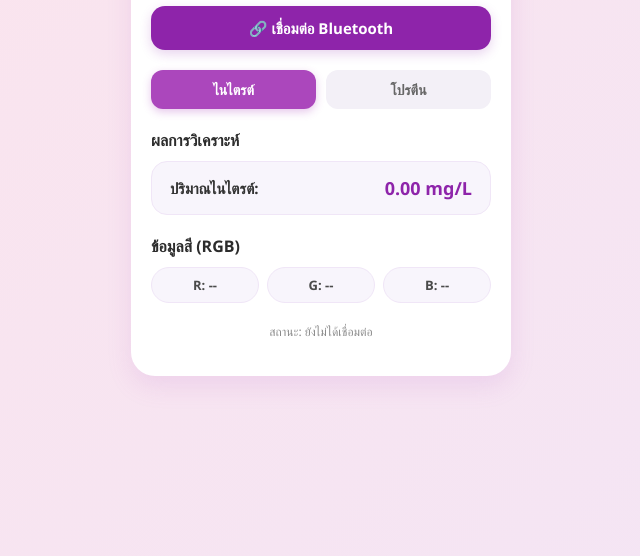
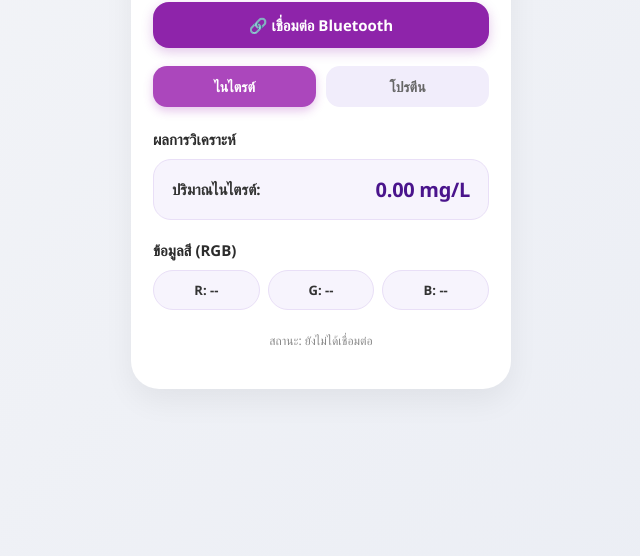
Before and after one commit to NatthakornNae55/Nitritebluetooth, a plain HTML site: page index.html in a window 1280 px wide. Shown: the part 244-800 px from the top of the page, without its empty margins (319-959 px from the left). Drawn offline with Linux system fonts and the light colour scheme.

Commit message:
Update index.html

```diff
--- a/index.html
+++ b/index.html
@@ -10,8 +10,9 @@
             font-family: 'Kanit', 'Segoe UI', Tahoma, sans-serif;
         }
 
+        /* ปรับพื้นหลังให้เป็นสีนวลตา สบายสายตา */
         body {
-            background: linear-gradient(135deg, #fce4ec 0%, #f3e5f5 100%);
+            background: linear-gradient(135deg, #f4f5f8 0%, #eaedf4 100%);
             min-height: 100vh;
             margin: 0;
             padding: 20px 15px;
@@ -22,42 +23,44 @@
 
         .card {
             background: #ffffff;
-            padding: 24px 20px;
-            border-radius: 24px;
+            padding: 28px 22px;
+            border-radius: 28px;
             width: 100%;
             max-width: 380px;
-            box-shadow: 0 10px 25px rgba(186, 104, 200, 0.15);
+            box-shadow: 0 12px 30px rgba(0, 0, 0, 0.06);
             text-align: left;
         }
 
-        /* หัวข้อหลักเปลี่ยนเป็น UrinaDX */
         .app-header {
             display: flex;
             align-items: center;
             justify-content: space-between;
-            margin-bottom: 16px;
+            margin-bottom: 20px;
         }
 
         h2.title {
             font-size: 22px;
             font-weight: 700;
-            color: #2c2c2c;
+            color: #1a1a1a;
             margin: 0;
+            display: flex;
+            align-items: center;
+            gap: 8px;
         }
 
         .btn-connect {
             background-color: #8e24aa;
             color: white;
             border: none;
-            padding: 12px 20px;
+            padding: 13px 20px;
             font-size: 15px;
             font-weight: 600;
-            border-radius: 14px;
+            border-radius: 16px;
             cursor: pointer;
             width: 100%;
-            margin-bottom: 20px;
+            margin-bottom: 18px;
             transition: all 0.2s ease;
-            box-shadow: 0 4px 12px rgba(142, 36, 170, 0.2);
+            box-shadow: 0 4px 12px rgba(142, 36, 170, 0.25);
         }
 
         .btn-connect:hover {
@@ -68,16 +71,16 @@
         .mode-container {
             display: flex;
             gap: 10px;
-            margin-bottom: 20px;
+            margin-bottom: 22px;
         }
 
         .mode-btn {
             flex: 1;
-            padding: 10px;
+            padding: 11px;
             border: none;
-            background: #f3f0f7;
+            background: #f1edfb;
             color: #666666;
-            border-radius: 12px;
+            border-radius: 14px;
             font-size: 14px;
             font-weight: 600;
             cursor: pointer;
@@ -87,22 +90,22 @@
         .mode-btn.active-mode {
             background: #ab47bc;
             color: #ffffff;
-            box-shadow: 0 3px 8px rgba(171, 71, 188, 0.3);
+            box-shadow: 0 4px 10px rgba(171, 71, 188, 0.3);
         }
 
         .section-title {
-            font-size: 16px;
+            font-size: 15px;
             font-weight: 700;
             color: #2c2c2c;
-            margin: 16px 0 10px 0;
+            margin: 18px 0 10px 0;
         }
 
-        /* กล่องสรุปผลแนวแคปซูลอ่อนๆ */
+        /* กล่องสรุปผล */
         .summary-box {
-            background-color: #f8f5fc;
-            border: 1px solid #f0e6f7;
-            padding: 14px 18px;
-            border-radius: 16px;
+            background-color: #f7f4fd;
+            border: 1px solid #e9dff7;
+            padding: 16px 18px;
+            border-radius: 18px;
             font-size: 15px;
             font-weight: 600;
             color: #333333;
@@ -112,10 +115,12 @@
             justify-content: space-between;
         }
 
+        /* ค่าความเข้มข้น: ปรับตัวเลขเป็นสีม่วงเข้ม คมชัด อ่านง่าย */
         .summary-box span.val {
-            color: #8e24aa;
-            font-size: 18px;
-            font-weight: 700;
+            color: #4a148c;
+            font-size: 20px;
+            font-weight: 800;
+            letter-spacing: -0.3px;
         }
 
         /* กล่องสี RGB 3 แคปซูล */
@@ -127,20 +132,20 @@
 
         .rgb-badge {
             flex: 1;
-            background-color: #f8f5fc;
-            border: 1px solid #f0e6f7;
-            padding: 8px 12px;
+            background-color: #f7f4fd;
+            border: 1px solid #e9dff7;
+            padding: 10px 12px;
             border-radius: 20px;
             font-size: 13px;
             font-weight: 600;
-            color: #4a4a4a;
+            color: #333333;
             text-align: center;
         }
 
         #status {
-            margin-top: 20px;
+            margin-top: 22px;
             font-size: 12px;
-            color: #8a8a8a;
+            color: #888888;
             text-align: center;
         }
     </style>
@@ -154,17 +159,20 @@
 
     <button class="btn-connect" onclick="connectBLE()">🔗 เชื่อมต่อ Bluetooth</button>
 
+    <!-- เลือกโหมด -->
     <div class="mode-container">
         <button id="btnNitrite" class="mode-btn active-mode" onclick="setMode('nitrite')">ไนไตรต์</button>
         <button id="btnProtein" class="mode-btn" onclick="setMode('protein')">โปรตีน</button>
     </div>
 
+    <!-- สรุปผล -->
     <div class="section-title">ผลการวิเคราะห์</div>
     <div class="summary-box">
         <span id="labelText">ปริมาณไนไตรต์:</span>
         <span class="val" id="concDisplay">0.00 mg/L</span>
     </div>
 
+    <!-- ข้อมูลสี (RGB) -->
     <div class="section-title">ข้อมูลสี (RGB)</div>
     <div class="rgb-container">
         <div class="rgb-badge" id="rDisplay">R: --</div>
@@ -249,12 +257,12 @@
             });
 
             statusText.innerText = "🟢 เชื่อมต่อสำเร็จแล้ว!";
-            statusText.style.color = "#8e24aa";
+            statusText.style.color = "#2e7d32";
 
         } catch (error) {
             console.error(error);
             statusText.innerText = "🔴 การเชื่อมต่อล้มเหลว";
-            statusText.style.color = "#d32f2f";
+            statusText.style.color = "#c62828";
         }
     }
 </script>
```
